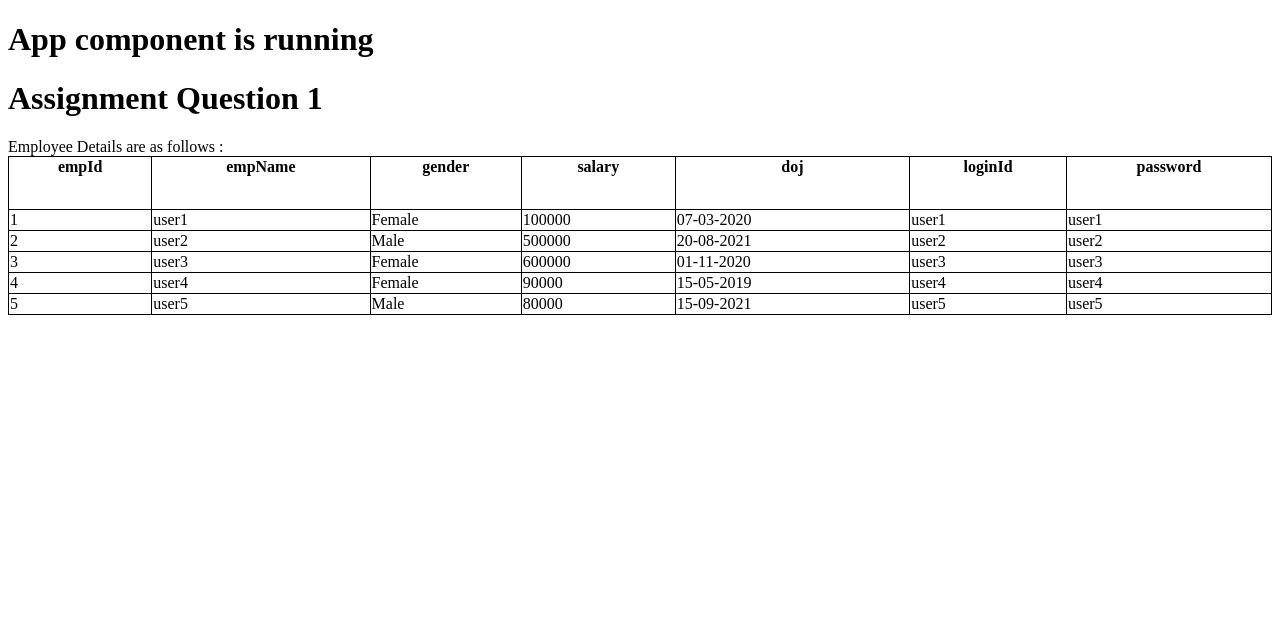
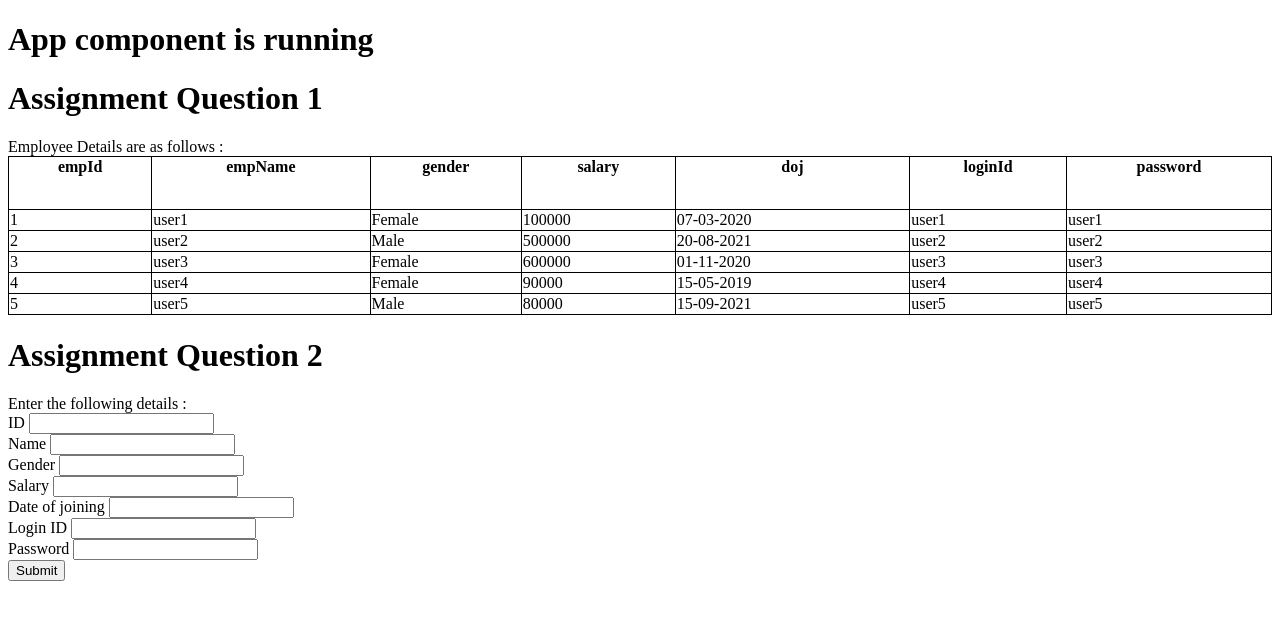
Before and after one commit to rjrealworld/Angular-Sessions, an Angular app in the folder 12-10-2021/demo/: page / in a window 1280 px wide. Shown: the top 620 px of the page. Built offline with nearby package versions, Linux system fonts and the light colour scheme.

Commit message:
Added q2 for assignment

```diff
--- a/12-10-2021/demo/src/app/app.component.html
+++ b/12-10-2021/demo/src/app/app.component.html
@@ -1,5 +1,5 @@
 <h1>App component is running</h1>
 <!-- <app-demo></app-demo> -->
 <app-assignment></app-assignment>
-
+<app-assignment2></app-assignment2>
 <!-- <app-login></app-login> -->
--- a/12-10-2021/demo/src/app/app.module.ts
+++ b/12-10-2021/demo/src/app/app.module.ts
@@ -7,13 +7,15 @@ import { AppComponent } from './app.component';
 import { DemoComponent } from './demo/demo.component';
 import { LoginComponent } from './login/login.component';
 import { AssignmentComponent } from './assignment/assignment.component';
+import { Assignment2Component } from './assignment2/assignment2.component';
 
 @NgModule({
   declarations: [
     AppComponent,
     DemoComponent,
     LoginComponent,
-    AssignmentComponent
+    AssignmentComponent,
+    Assignment2Component
   ],
   imports: [
     BrowserModule,
--- /dev/null
+++ b/12-10-2021/demo/src/app/assignment2/assignment2.component.html
@@ -0,0 +1,12 @@
+<h1> Assignment Question 2 </h1>
+
+Enter the following details : <br />
+ID <input type = "text" [(ngModel)] = 'user.empId'><br/>
+Name <input type = "text" [(ngModel)] = 'user.empName'><br/>
+Gender <input type = "text" [(ngModel)] = 'user.gender'><br/>
+Salary <input type = "text" [(ngModel)] = 'user.salary'><br/>
+Date of joining <input type = "text" [(ngModel)] = 'user.doj'><br/>
+Login ID <input type = "text" [(ngModel)] = 'user.loginId'><br/>
+Password <input type = "text" [(ngModel)] = 'user.password'><br/>
+
+<button (click) = 'submit()'>Submit</button>
--- /dev/null
+++ b/12-10-2021/demo/src/app/assignment2/assignment2.component.ts
@@ -0,0 +1,29 @@
+import { Component, OnInit } from '@angular/core';
+
+@Component({
+  selector: 'app-assignment2',
+  templateUrl: './assignment2.component.html',
+  styleUrls: ['./assignment2.component.css']
+})
+export class Assignment2Component implements OnInit {
+  user: any;
+  constructor() {
+    this.user = {
+      empId: "",
+      empName: "",
+      gender: "",
+      salary: "",
+      doj: "",
+      loginId: "",
+      password: ""
+    };
+  }
+
+  ngOnInit(): void {
+  }
+
+  submit(): void {
+    console.log(this.user);
+  }
+
+}
```
Also changed, not shown: 12-10-2021/demo/src/app/assignment2/assignment2.component.css (added).
